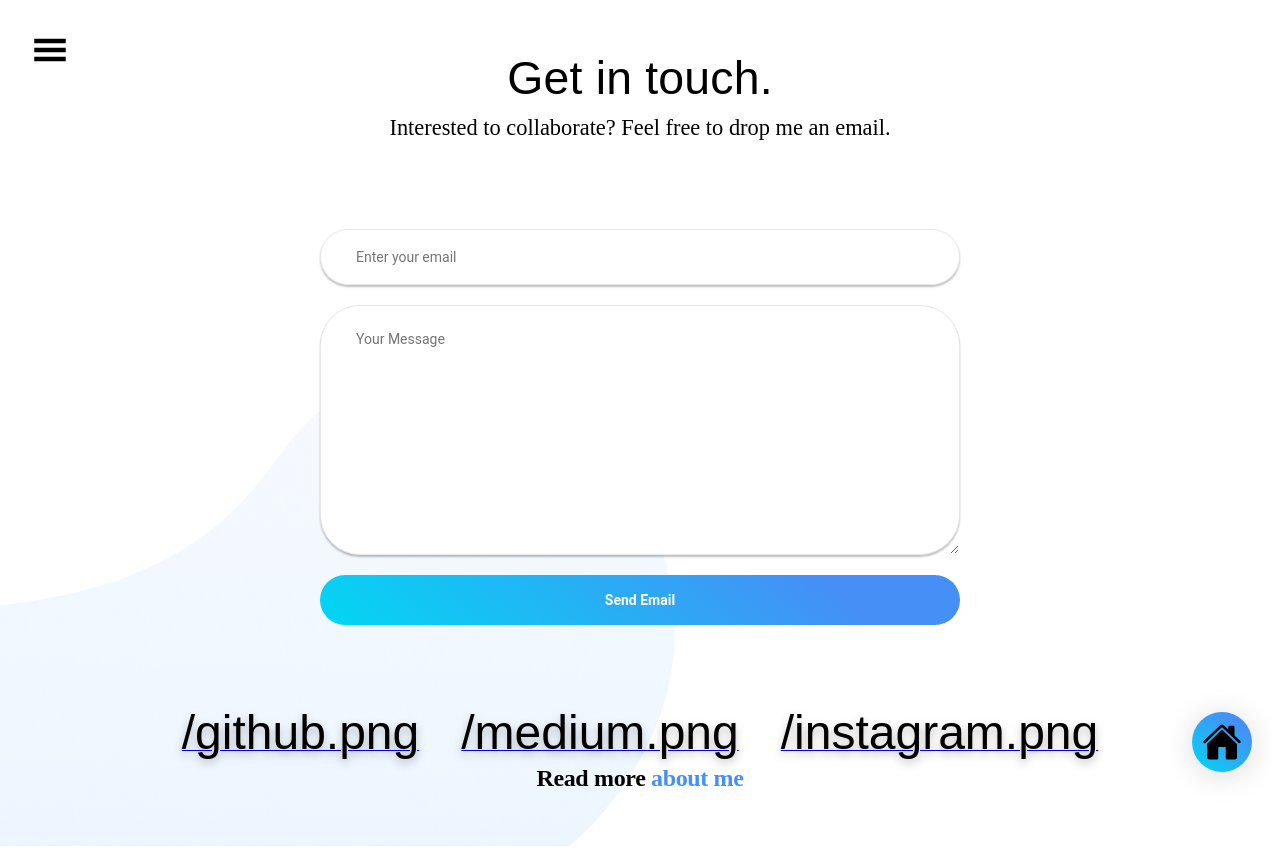
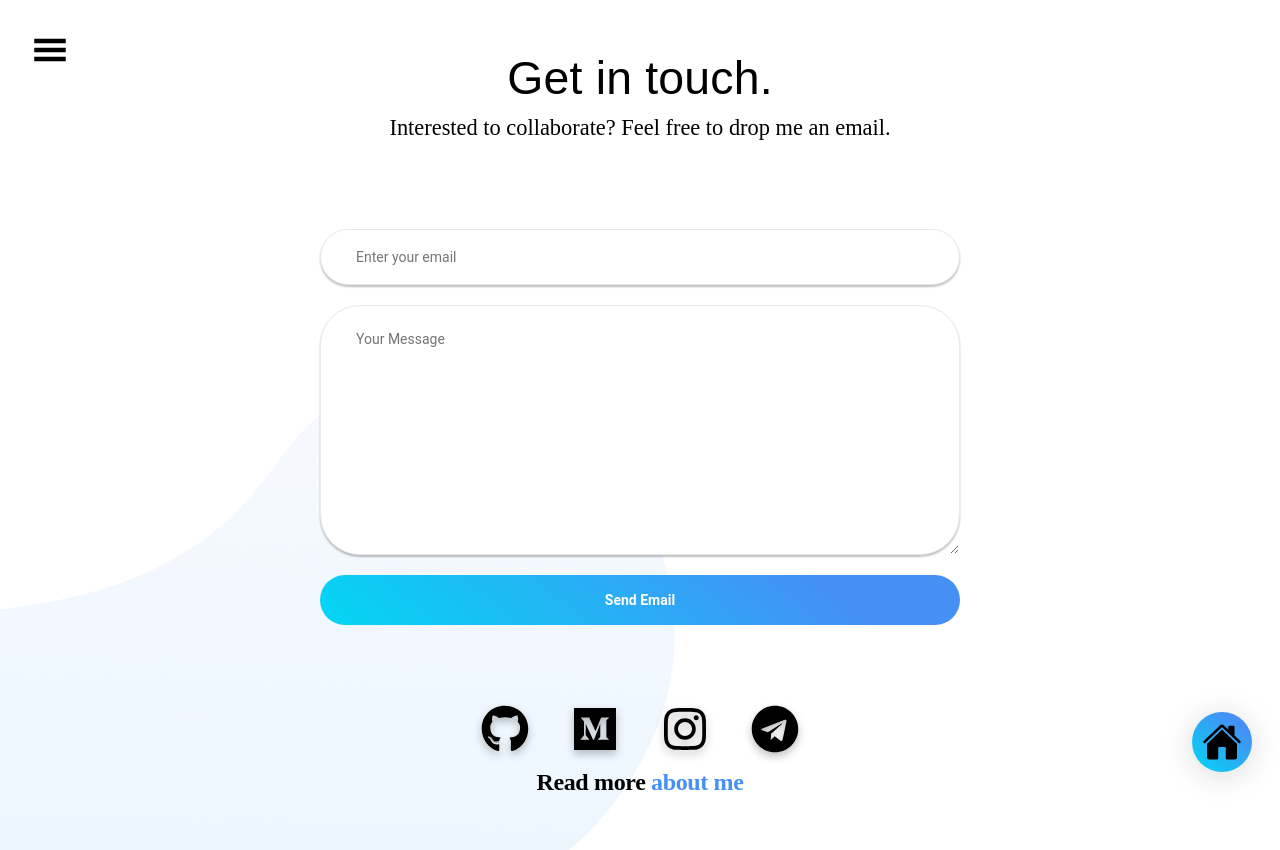
Before and after one commit to M3hTi/portfolio, a React (Vite) app: page /contact in a window 1280 px wide. Built offline with nearby package versions, Linux system fonts and the light colour scheme; no server answers.

Commit message:
♻️ Refactor
Update SocialIcons component to replace image icons with React icons for improved performance and visual consistency. Add Telegram icon to the social accounts list.

```diff
--- a/src/components/SocialIcons.jsx
+++ b/src/components/SocialIcons.jsx
@@ -1,3 +1,5 @@
+import { FaGithub, FaInstagram, FaMedium, FaTelegram } from "react-icons/fa";
+
 import SocialIcon from "./SocialIcon";
 import styles from "./SocialIcons.module.css";
 
@@ -5,17 +7,22 @@ const socialAccounts = [
   {
     name: "github",
     href: "https://github.com/M3hTi",
-    icon: "/github.png",
+    icon: <FaGithub />,
   },
   {
     name: "medium",
     href: "https://medium.com/@mahdinasir813",
-    icon: "/medium.png",
+    icon: <FaMedium />,
   },
   {
     name: "instagram",
     href: "https://www.instagram.com/mehdi_n_kh78/",
-    icon: "/instagram.png",
+    icon: <FaInstagram />,
+  },
+  {
+    name: "telegram",
+    href: "https://t.me/Depression_1999",
+    icon: <FaTelegram />,
   },
 ];
 
```
Also changed, not shown: src/components/SocialIcon.module.css (line endings or trailing spaces).
